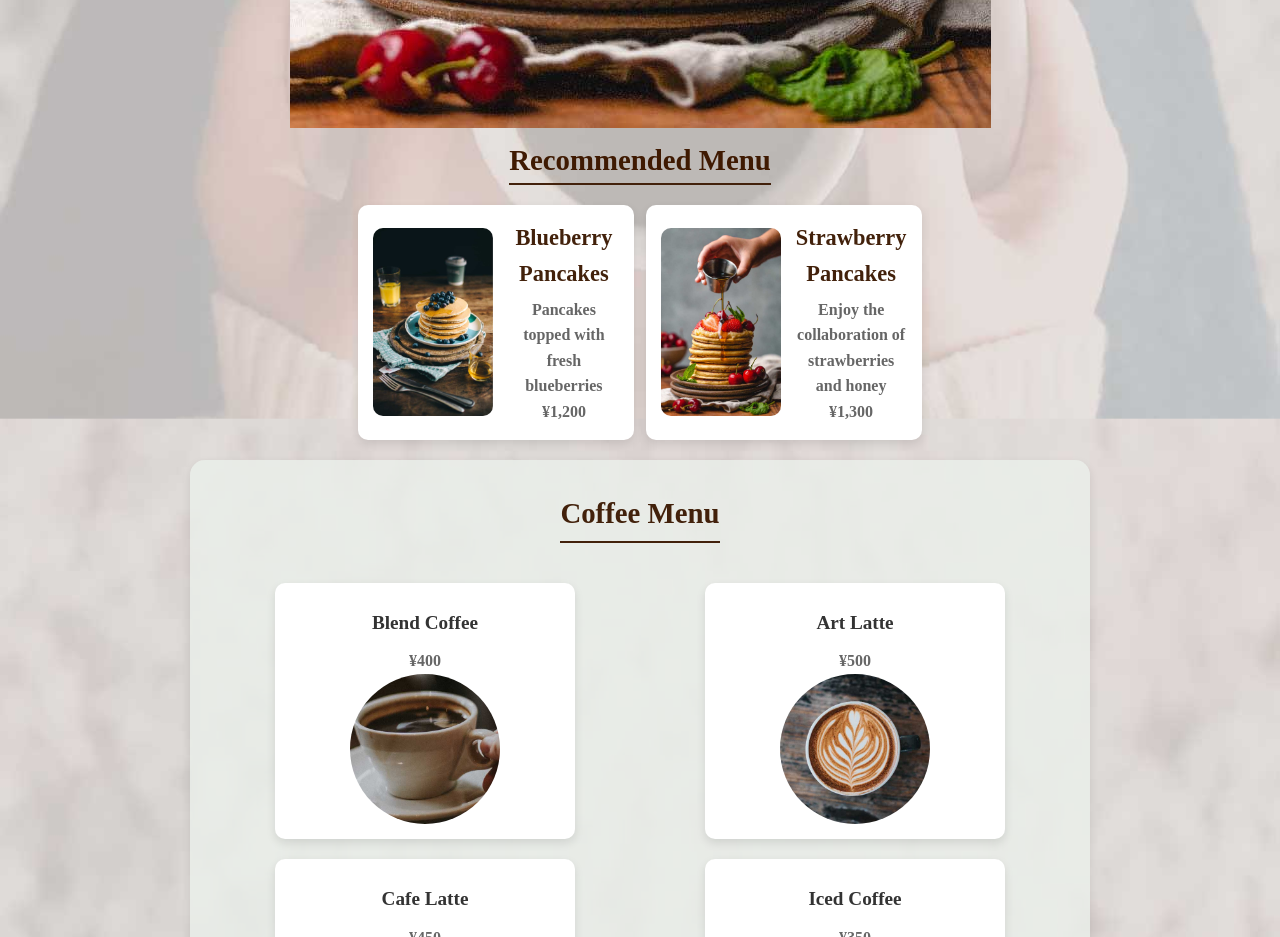
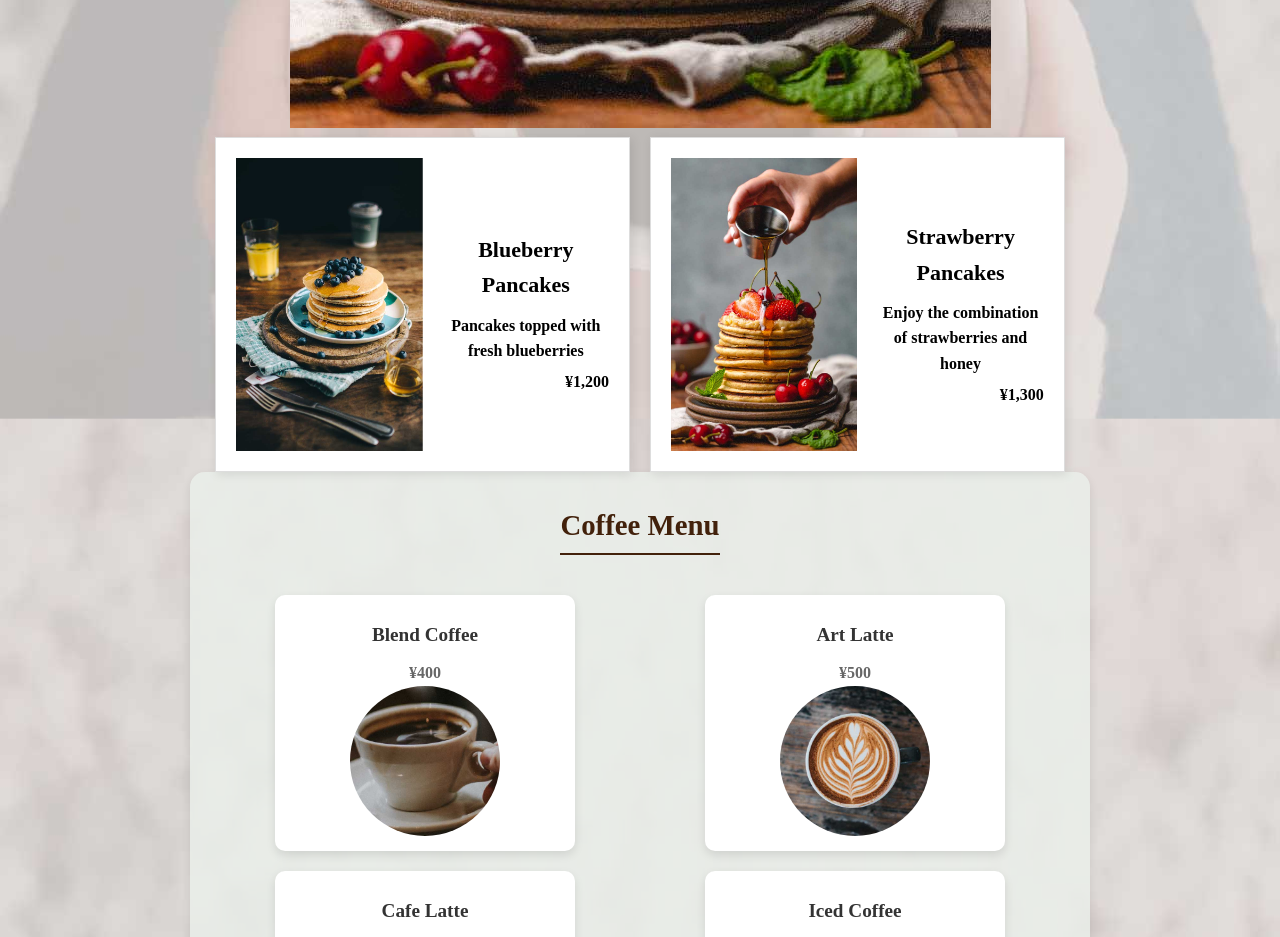
Before and after one commit to Fanon-hub/Web-Engineer, a plain HTML site: page index.html in a window 1280 px wide. Shown: the part 3620-4557 px from the top of the page. Drawn offline with Linux system fonts and the light colour scheme.

Commit message:
New Commit

```diff
--- a/css/main.css
+++ b/css/main.css
@@ -114,46 +114,55 @@ html, body {
   border-bottom: solid #42210b 2px;
   margin-bottom: 20px;
 }
-.recommended_menu {
+.recommended-menu-container {
     display: flex;
-    flex-wrap: wrap;
-    justify-content: space-between;
-    width: 55%;
-    margin: 0 auto;
+    justify-content: center; /* Centers the items horizontally */
+    gap: 20px; /* Adds space between the items */
+    flex-wrap: wrap; /* Ensures responsiveness on smaller screens */
+    width: 90%;
+    margin: auto;
 }
 
-.recommended_menu li {
+.recommended-item {
     display: flex;
+    width: 45%; /* Each item takes nearly half the width */
+    background-color: white;
+    color: black;
     align-items: center;
-    width: 49%; /* Keeps spacing between items */
-    background: white;
-    padding: 15px;
-    border-radius: 10px;
-    box-shadow: 0 4px 10px rgba(0, 0, 0, 0.1);
-    margin-bottom: 20px; /* Adds space between items */
+    padding: 20px;
+    box-shadow: 2px 2px 10px rgba(0, 0, 0, 0.1);
+    border: 1px solid #ddd;
 }
 
-.recommended_menu img {
-    width: 120px; /* Adjust as needed */
-    height: auto;
-    border-radius: 10px; /* Slight rounding for softer look */
-    margin-right: 15px; /* Spacing between image and text */
+.recommended-item img {
+    width: 50%;
+    height: 100%;
+    object-fit: cover;
 }
 
-.recommended_menu .text {
-    flex: 1; /* Ensures text takes up remaining space */
+.recommended-text {
+    width: 50%;
+    padding-left: 20px;
 }
 
-.recommended_menu h2 {
-    font-size: 1.4rem;
-    margin: 0 0 5px;
-    color: #42210b;
+.recommended-text h2 {
+    font-size: 22px;
+    font-weight: bold;
+    margin-bottom: 10px;
 }
 
-.recommended_menu p {
-    font-size: 1rem;
-    color: #666;
+.recommended-text p {
+    font-size: 16px;
+    margin-top: 5px;
 }
+
+.recommended-price {
+    text-align: right;
+    font-size: 18px;
+    font-weight: bold;
+    margin-top: 10px;
+}
+
 /* === Coffee Menu Styles === */
 .coffee_menu {
   background: rgba(236, 241, 236, 0.8);
--- a/index.html
+++ b/index.html
@@ -72,27 +72,26 @@
                     <img src="images/sample_pancake2.jpg" alt="Strawberry Pancakes">
                 </li>
             </ul>
-
-         <section class="center">
-                <h1 class="menu_title">Recommended Menu</h1>
-            <ul class="recommended_menu">
-                <li>
+    <section>
+       <div class="recommended-menu-container">
+            <div class="recommended-item">
                 <img src="images/sample_pancake1.jpg" alt="Blueberry Pancakes">
-                    <div class="text">
+                <div class="recommended-text">
                     <h2>Blueberry Pancakes</h2>
                     <p>Pancakes topped with fresh blueberries</p>
-                        <p>¥1,200</p>
+                    <p class="recommended-price">¥1,200</p>
                 </div>
-                </li>
-                <li>
+            </div>
+
+            <div class="recommended-item">
                 <img src="images/sample_pancake2.jpg" alt="Strawberry Pancakes">
-                    <div class="text">
+                <div class="recommended-text">
                     <h2>Strawberry Pancakes</h2>
-                        <p>Enjoy the collaboration of strawberries and honey</p>
-                        <p>¥1,300</p>
+                    <p>Enjoy the combination of strawberries and honey</p>
+                    <p class="recommended-price">¥1,300</p>
                 </div>
-                </li>
-            </ul>
+            </div>
+       </div>
     </section>
 
              <!-- Coffee Menu -->
--- /dev/null
+++ b/javascript/learn.js
@@ -0,0 +1 @@
+alert("Hello World");
```
Also changed, not shown: index2.html (deleted, +0 -7 lines), javascript_sample.html (added, +11 -0 lines). Lines whose indentation alone changed are shown as unchanged.
